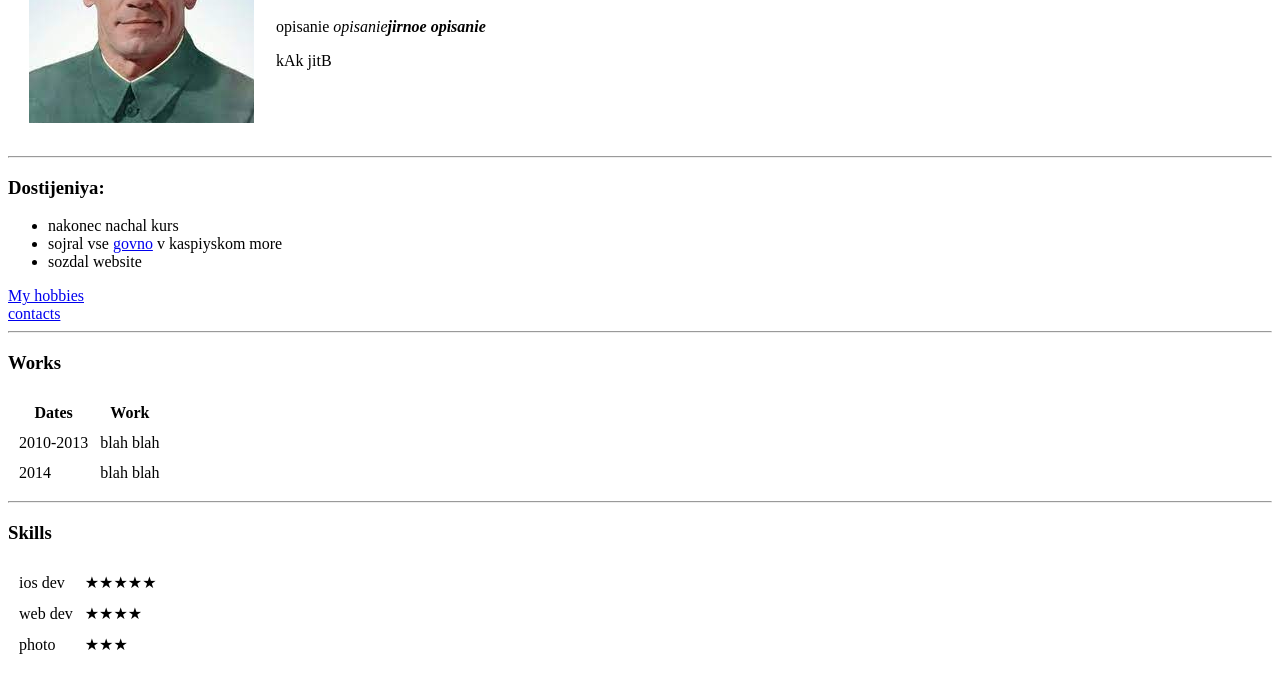
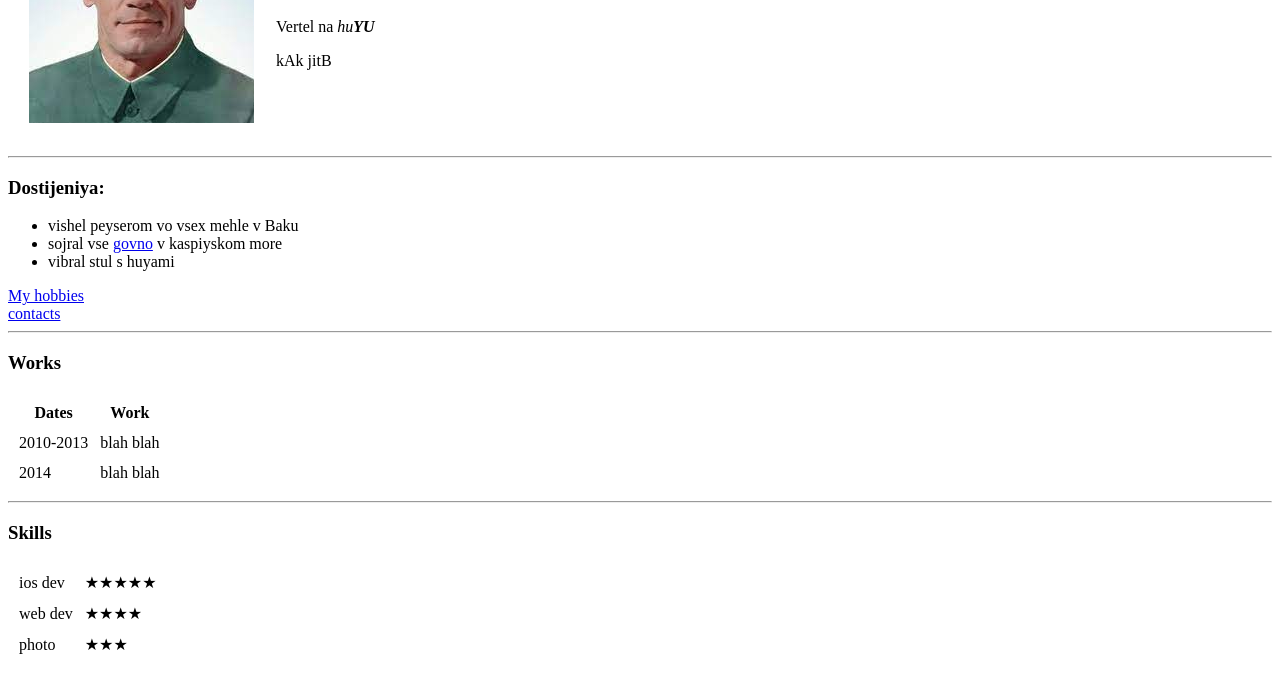
Before and after one commit to FaridAliyevv/cv, a plain HTML site: page index.html in a window 1280 px wide. Shown: the part 131-804 px from the top of the page. Drawn offline with Linux system fonts and the light colour scheme.

Commit message:
Update index.html

```diff
--- a/index.html
+++ b/index.html
@@ -11,16 +11,16 @@
     <tr>
       <td><img src="images/xina.jpg" alt="portret Agu❤"></td>
       <td><h1>Farid Aliyev</h1>
-      <p>opisanie <em>opisanie<strong>jirnoe opisanie</strong></em></p>
+      <p>Vertel na <em>hu<strong>YU</strong></em></p>
       <p>kAk jitB</p></td>
     </tr>
   </table>
   <hr>
   <h3>Dostijeniya:</h3>
   <ul>
-    <li>nakonec nachal kurs</li>
+    <li>vishel peyserom vo vsex mehle v Baku</li>
     <li>sojral vse <a href="https://www.youtube.com/watch?v=opBFaCS_PV4&ab_channel=MemeSoundFX">govno</a> v kaspiyskom more</li>
-    <li>sozdal website</li>
+    <li>vibral stul s huyami</li>
   </ul>
   <a href="hobbies.html">My hobbies</a>
   <br>
```
